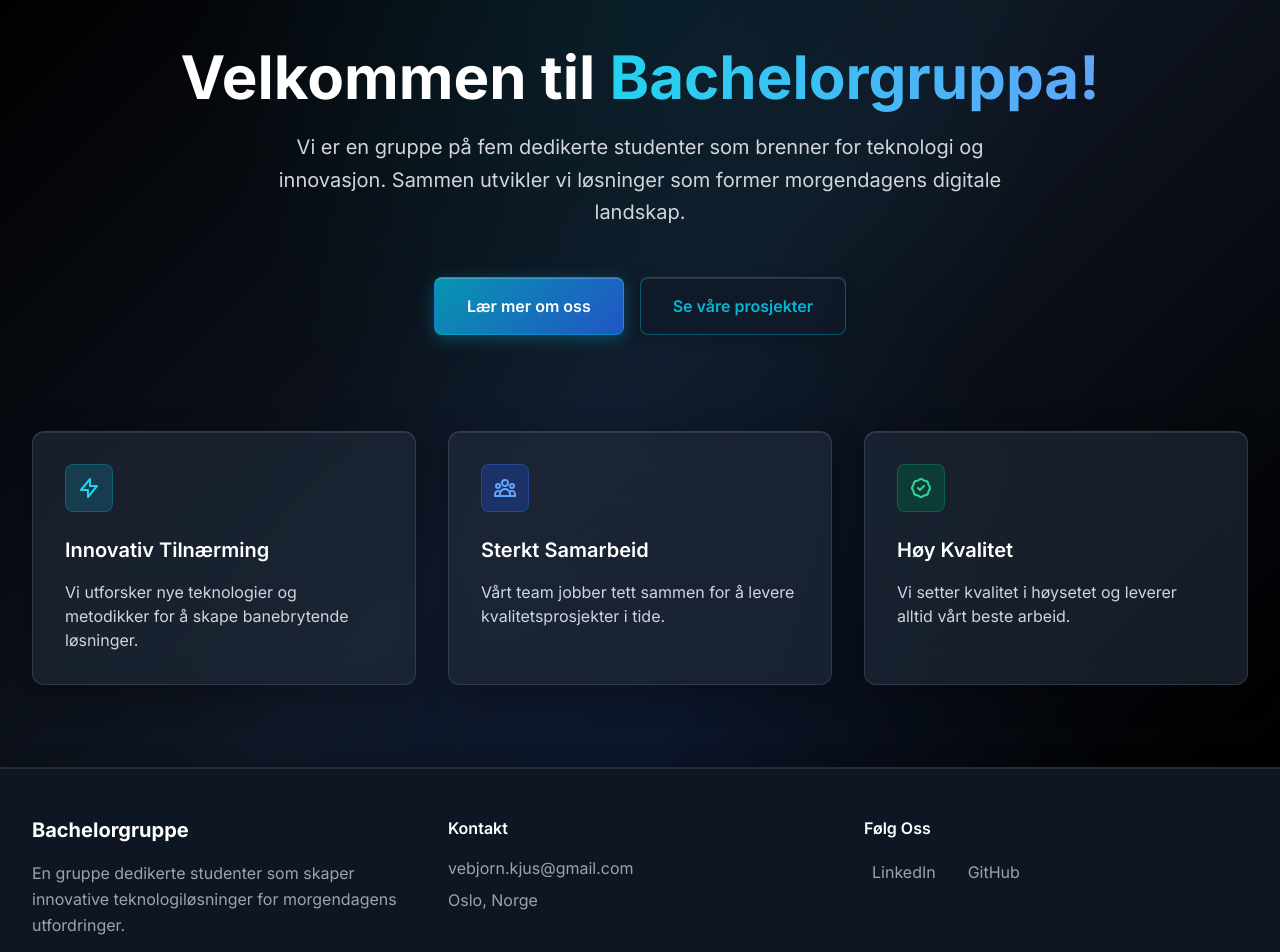
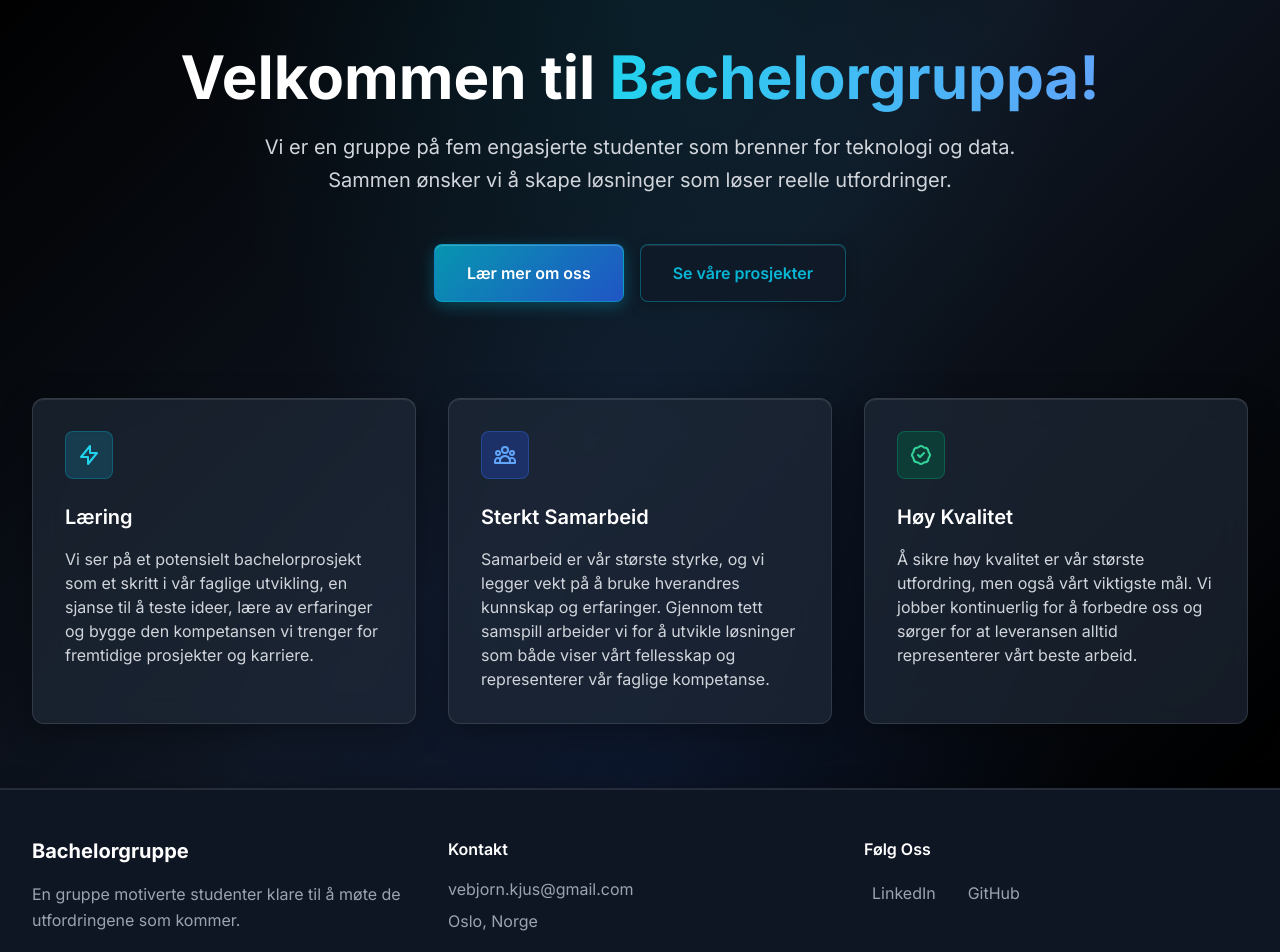
Before and after one commit to vebjornkjus/BachelorPortfolio, a React (Create React App) app: page / in a window 1280 px wide. Shown: the part 120-1072 px from the top of the page. Built offline with nearby package versions, Linux system fonts and the light colour scheme.

Commit message:
Fikset på teksten i diverse sider

```diff
--- a/src/components/layout/Footer.js
+++ b/src/components/layout/Footer.js
@@ -8,8 +8,7 @@
           <div>
             <h3 className="text-xl font-bold mb-4 text-white">Bachelorgruppe</h3>
             <p className="text-gray-400 leading-relaxed">
-              En gruppe dedikerte studenter som skaper innovative teknologiløsninger
-              for morgendagens utfordringer.
+              En gruppe motiverte studenter klare til å møte de utfordringene som kommer.
             </p>
           </div>
 
--- a/src/components/layout/Header.js
+++ b/src/components/layout/Header.js
@@ -17,7 +17,7 @@
         <div className="flex justify-between items-center py-6">
           <div className="flex items-center">
             <h1 className="text-2xl font-bold bg-gradient-to-r from-cyan-400 to-blue-400 bg-clip-text text-transparent">
-              Bachelorgruppe
+              Bachelorgruppe 11
             </h1>
           </div>
 
--- a/src/components/pages/AboutPage.js
+++ b/src/components/pages/AboutPage.js
@@ -7,8 +7,7 @@
         <div className="text-center mb-16">
           <h1 className="text-4xl font-bold text-white mb-6">Om Oss</h1>
           <p className="text-xl text-gray-300 leading-relaxed">
-            Vi er fem dedikerte studenter innen informatikk og teknologi som har funnet sammen
-            gjennom vår felles lidenskap for innovasjon og problemløsning.
+            Vi er fem dedikerte studenter som har funnet sammen gjennom vår felles lidenskap for kreativitet, problemløsning og samarbeid.
           </p>
         </div>
 
@@ -20,9 +19,8 @@
             skaper vi løsninger som overgår summen av delene våre.
           </p>
           <p className="text-gray-300 leading-relaxed">
-            Vi fokuserer på moderne webutvikling, applikasjonsdesign, og innovative
-            teknologiløsninger. Vårt mål er å levere produkter som ikke bare møter
-            tekniske krav, men som også gir exceptional brukeropplevelse.
+            Vi er klare for enhver utfordring som kommer vår vei. og har som mål å kunne levere produter som ikke bare møter teknsike krav, men som også gir en utmerket brukeropplevelse.
+
           </p>
         </div>
 
@@ -58,7 +56,7 @@
               </li>
               <li className="flex items-center">
                 <span className="w-2 h-2 bg-blue-400 rounded-full mr-3"></span>
-                Backend Utvikling (Node.js, Python, Java)
+                Backend Utvikling (Node.js, Python, Java, C#)
               </li>
               <li className="flex items-center">
                 <span className="w-2 h-2 bg-blue-400 rounded-full mr-3"></span>
--- a/src/components/pages/HomePage.js
+++ b/src/components/pages/HomePage.js
@@ -12,8 +12,7 @@
             </span>
           </h1>
           <p className="text-xl text-gray-300 mb-12 max-w-3xl mx-auto leading-relaxed">
-            Vi er en gruppe på fem dedikerte studenter som brenner for teknologi og innovasjon.
-            Sammen utvikler vi løsninger som former morgendagens digitale landskap.
+            Vi er en gruppe på fem engasjerte studenter som brenner for teknologi og data. Sammen ønsker vi å skape løsninger som løser reelle utfordringer.
           </p>
           <div className="flex flex-col sm:flex-row gap-4 justify-center">
             <button
@@ -39,8 +38,8 @@
                 <path strokeLinecap="round" strokeLinejoin="round" strokeWidth={2} d="M13 10V3L4 14h7v7l9-11h-7z" />
               </svg>
             </div>
-            <h3 className="text-xl font-semibold mb-4 text-white">Innovativ Tilnærming</h3>
-            <p className="text-gray-300">Vi utforsker nye teknologier og metodikker for å skape banebrytende løsninger.</p>
+            <h3 className="text-xl font-semibold mb-4 text-white">Læring</h3>
+            <p className="text-gray-300">Vi ser på et potensielt bachelorprosjekt som et skritt i vår faglige utvikling, en sjanse til å teste ideer, lære av erfaringer og bygge den kompetansen vi trenger for fremtidige prosjekter og karriere.</p>
           </div>
 
           <div className="glass-feature p-8 rounded-xl">
@@ -50,7 +49,7 @@
               </svg>
             </div>
             <h3 className="text-xl font-semibold mb-4 text-white">Sterkt Samarbeid</h3>
-            <p className="text-gray-300">Vårt team jobber tett sammen for å levere kvalitetsprosjekter i tide.</p>
+            <p className="text-gray-300">Samarbeid er vår største styrke, og vi legger vekt på å bruke hverandres kunnskap og erfaringer. Gjennom tett samspill arbeider vi for å utvikle løsninger som både viser vårt fellesskap og representerer vår faglige kompetanse.</p>
           </div>
 
           <div className="glass-feature p-8 rounded-xl">
@@ -60,7 +59,7 @@
               </svg>
             </div>
             <h3 className="text-xl font-semibold mb-4 text-white">Høy Kvalitet</h3>
-            <p className="text-gray-300">Vi setter kvalitet i høysetet og leverer alltid vårt beste arbeid.</p>
+            <p className="text-gray-300">Å sikre høy kvalitet er vår største utfordring, men også vårt viktigste mål. Vi jobber kontinuerlig for å forbedre oss og sørger for at leveransen alltid representerer vårt beste arbeid.</p>
           </div>
         </div>
       </div>
--- a/src/components/pages/ProjectsPage.js
+++ b/src/components/pages/ProjectsPage.js
@@ -24,7 +24,7 @@
     {
       id: 1,
       title: "Nuke Map",
-      description: "Utviklet en fullstack webapplikasjon som simulerer konsekvensene av et atomangrep. Backend bygget på Supabase med PostGIS for lagring og romlige spørringer, mens frontend benytter Leaflet, GeoJSON og TurfJS for interaktive kartlag og analyser. Datasett fra GeoNorge (befolkning, tilfluktsrom, brannstasjoner) ble integrert og visualisert gjennom dynamiske kartlag og spatial queries.Dette er et eksempel på et prosjekt. Du kan enkelt endre denne beskrivelsen og legge til dine egne prosjekter.",
+      description: "Utviklet en fullstack webapplikasjon som simulerer konsekvensene av et atomangrep. Backend bygget på Supabase med PostGIS for lagring og romlige spørringer, mens frontend benytter Leaflet, GeoJSON og TurfJS for interaktive kartlag og analyser. Datasett fra GeoNorge (befolkning, tilfluktsrom, brannstasjoner) ble integrert og visualisert gjennom dynamiske kartlag og spatial queries.",
       image: "/images/NukeMap.png",
       github: "https://github.com/vebjornkjus/IS-218-Oppg2",
       technologies: ["Javascript", "Leaflet", "Supabase", "PostgreSQL", "QGIS", "GeoJSON"],
@@ -61,7 +61,7 @@
             </span>
           </h1>
           <p className="text-xl text-gray-300 mb-12 max-w-3xl mx-auto leading-relaxed">
-            Utforsk våre innovative løsninger og tekniske prosjekter som viser vår ekspertise og kreativitet.
+            Utforsk våre tidligere prosjekter
           </p>
         </div>
 
```
